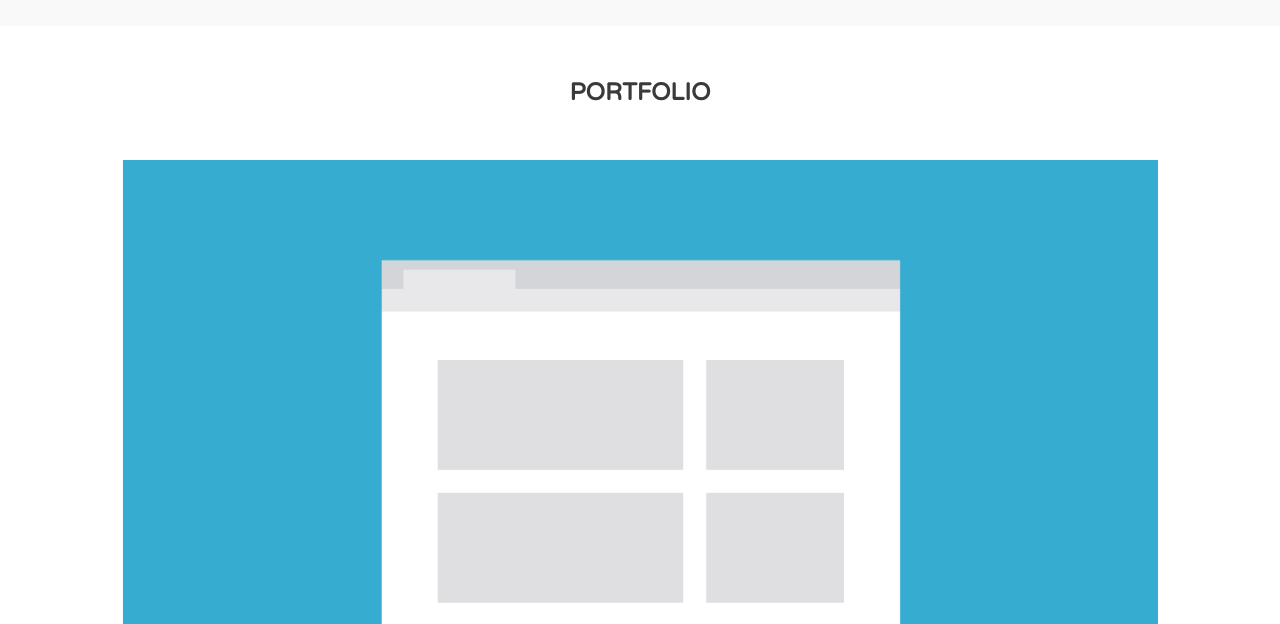
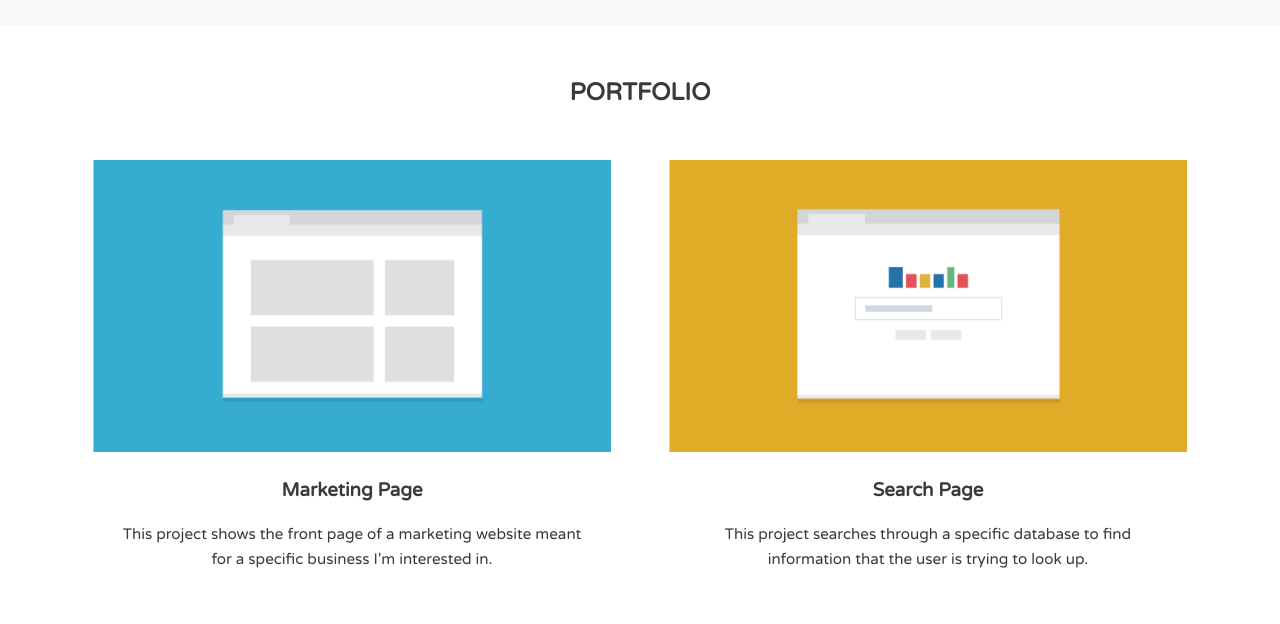
Before and after one commit to Jovy83/fewd-td-project2-revisited, a plain HTML site: page index.html in a window 1280 px wide. Shown: the part 480-1104 px from the top of the page. Drawn offline with Linux system fonts and the light colour scheme.

Commit message:
fix the card divs for tablet layout

```diff
--- a/css/style.css
+++ b/css/style.css
@@ -202,6 +202,16 @@ img {
 		padding-right: 1rem;
 	}
 
+	.card {
+		float: left;
+		width: 50%;
+	}
+
+	.card p {
+		/* keep height of this element consistent so that the cards align up properly*/
+		height: 3.75em;
+	}
+
 }
 
 @media (min-width: 1024px) {
--- a/index.html
+++ b/index.html
@@ -29,7 +29,7 @@
             </div>
         </header>
 
-        <main class="main-container">
+        <main class="main-container clearfix">
             <h2 class="main-container-title">Portfolio</h2>
 
             <div class="card">
```
